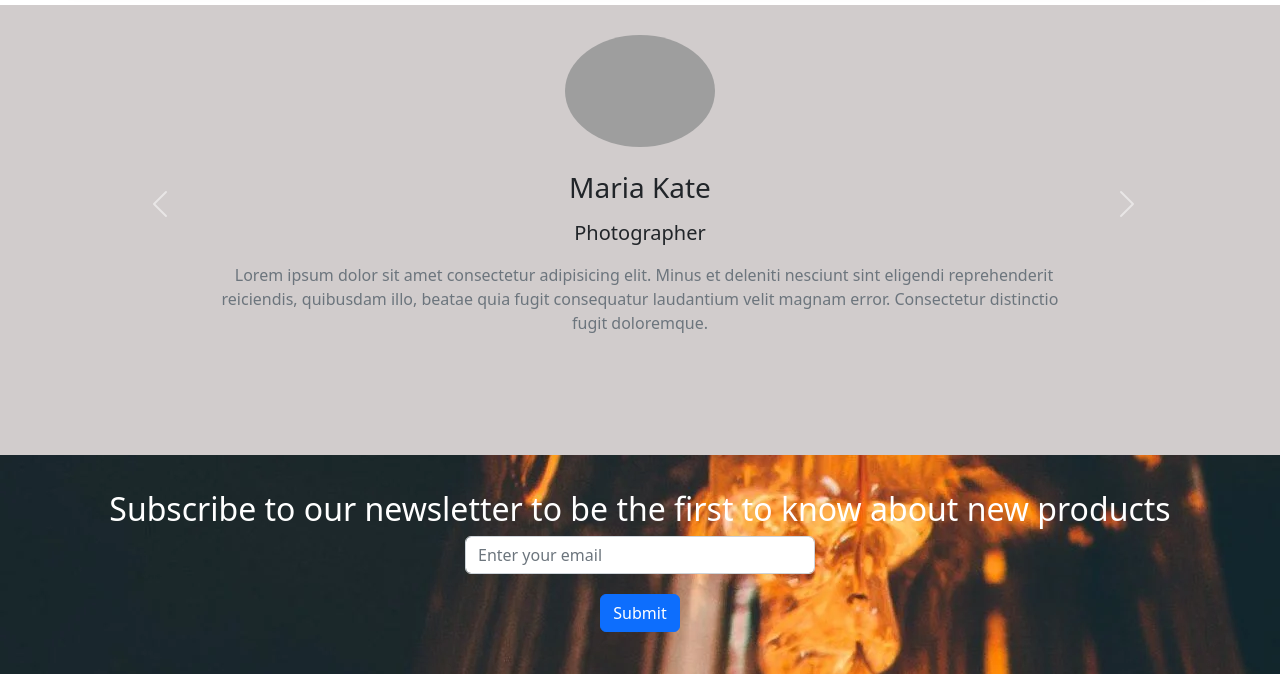
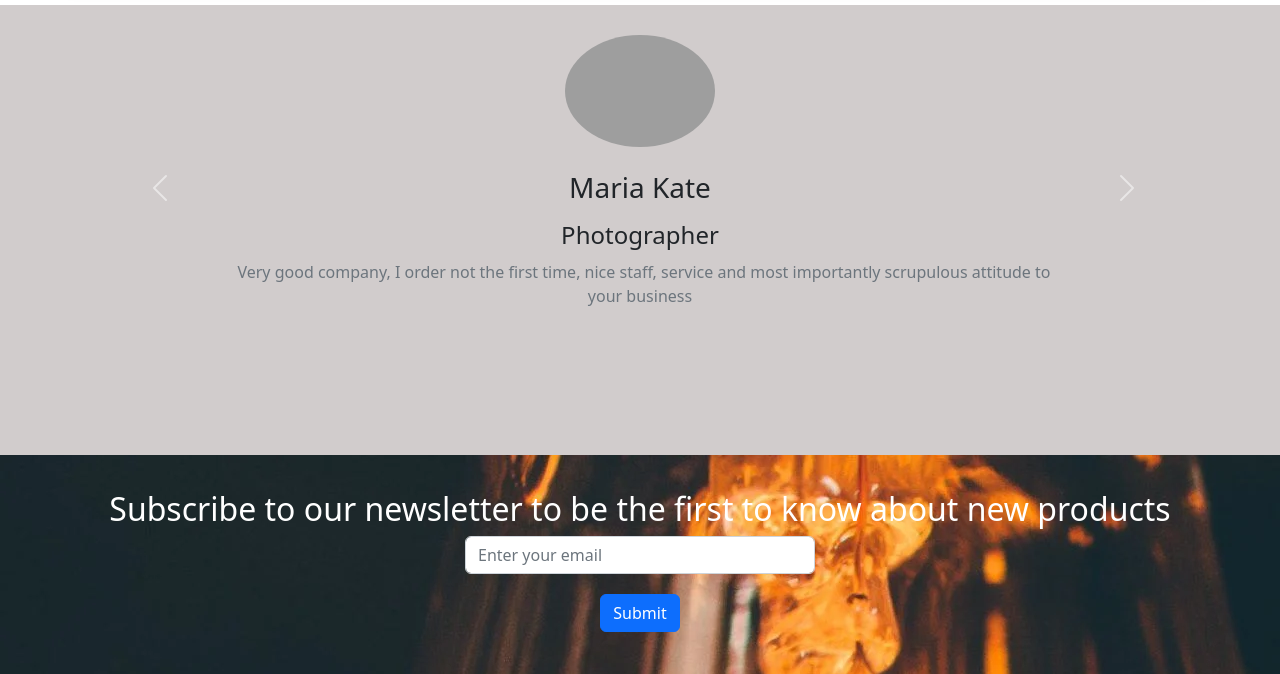
Before and after one commit to don-bigdad/Light-site, a Django app: page / in a window 1280 px wide. Shown: the part 4840-5514 px from the top of the page. Run offline with Django 4.2, Linux system fonts and the light colour scheme; data comes from the database, SQL or seed files in the repository; both versions use the stored data as it was after the commit; parts of the project's set-up code (start-up, migrations or seed data) failed here and were passed over; some web fonts are replaced; grey boxes are pictures that could not be loaded.

Commit message:
redid reviews

```diff
--- a/templates/index.html
+++ b/templates/index.html
@@ -25,7 +25,7 @@
   <script src="https://cdn.jsdelivr.net/npm/bootstrap@5.2.0/dist/js/bootstrap.bundle.min.js"></script>
   <!--Header-->
   <header>
-    <nav style="border-radius:20px;" class="navbar fixed-top navbar-expand-sm navbar-dark navigate">
+    <nav style="border-radius:13px;" class="navbar fixed-top navbar-expand-sm navbar-dark navigate">
       <div class="container-xl">
         <a class="navbar-brand" href="#"><svg class="yellow_hover" xmlns="http://www.w3.org/2000/svg" width="23"
             height="23" fill="currentColor" class="bi bi-lamp" viewBox="0 0 16 16">
@@ -271,20 +271,11 @@
             <div class="row d-flex justify-content-center">
               <div class="col-lg-8">
                 <h3 class="mb-3">Maria Kate</h3>
-                <h5>Photographer</h5>
-                <ul class="list-unstyled d-flex justify-content-center text-warning mb-0">
-                  <li></li><i class="bi bi-star-fill"></i></li>
-                  <li></li><i class="bi bi-star-fill"></i></li>
-                  <li></li><i class="bi bi-star-fill"></i></li>
-                  <li></li><i class="bi bi-star-fill"></i></li>
-                  <li></li><i class="bi bi-star-fill"></i></li>
-                </ul>
+                <h4>Photographer</h4>
                 <p style="margin-top:10px ;" class="text-muted">
                   <i class="fas fa-quote-left pe-2"></i>
-                  Lorem ipsum dolor sit amet consectetur adipisicing elit. Minus et deleniti
-                  nesciunt sint eligendi reprehenderit reiciendis, quibusdam illo, beatae quia
-                  fugit consequatur laudantium velit magnam error. Consectetur distinctio fugit
-                  doloremque.
+                  Very good company, I order not the first time, nice staff,
+                    service and most importantly scrupulous attitude to your business
                 </p>
               </div>
             </div>
@@ -296,17 +287,10 @@
               <div class="col-lg-8">
                 <h3 class="mb-3">John Doe</h3>
                 <h4>Web Developer</h4>
-                <ul class="list-unstyled d-flex justify-content-center text-warning mb-0">
-                  <li></li><i class="bi bi-star-fill"></i></li>
-                  <li></li><i class="bi bi-star-fill"></i></li>
-                  <li></li><i class="bi bi-star-fill"></i></li>
-                  <li></li><i class="bi bi-star-fill"></i></li>
-                  <li></li><i class="bi bi-star-fill"></i></li>
-                </ul>
                 <p style="margin-top:10px ;" class="text-muted">
                   <i class="fas fa-quote-left pe-2"></i>
-                  Lorem ipsum dolor sit amet consectetur adipisicing elit. Minus et deleniti
-                  nesciunt sint eligendi reprehenderit reiciendis.
+                  Equipped my home and workplace in the office with your products,
+                    I like it very much, you can create any atmosphere
                 </p>
               </div>
             </div>
@@ -318,17 +302,9 @@
               <div class="col-lg-8">
                 <h3 class="mb-3">John Doe</h3>
                 <h4>Web Developer</h4>
-                <ul class="list-unstyled d-flex justify-content-center text-warning mb-0">
-                  <li></li><i class="bi bi-star-fill"></i></li>
-                  <li></li><i class="bi bi-star-fill"></i></li>
-                  <li></li><i class="bi bi-star-fill"></i></li>
-                  <li></li><i class="bi bi-star-fill"></i></li>
-                  <li></li><i class="bi bi-star-half"></i></li>
-                </ul>
                 <p style="margin-top:10px;" class="text-muted">
                   <i class="fas fa-quote-left pe-2"></i>
-                  Lorem ipsum dolor sit amet consectetur adipisicing elit. Minus et deleniti
-                  nesciunt sint eligendi reprehenderit reiciendis.
+                  I have never seen better chandeliers, I recommend it to everyone
                 </p>
               </div>
             </div>
```
Also changed, not shown: db.sqlite3.
